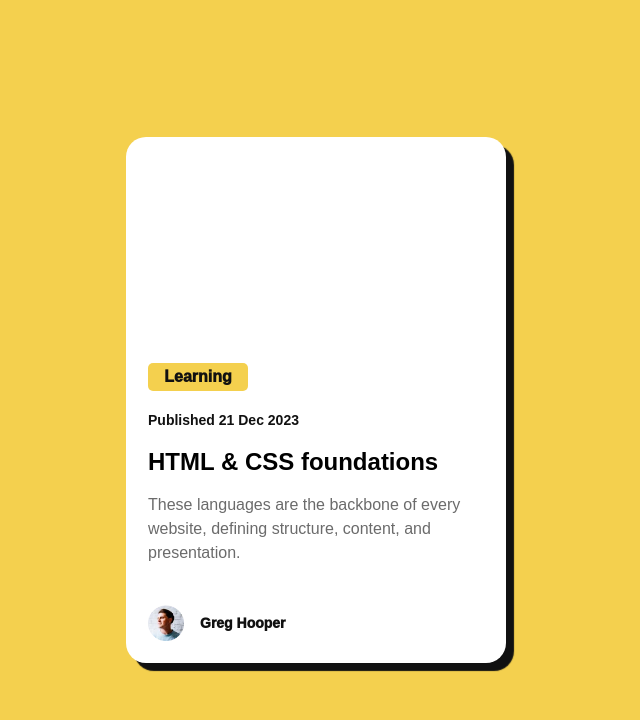
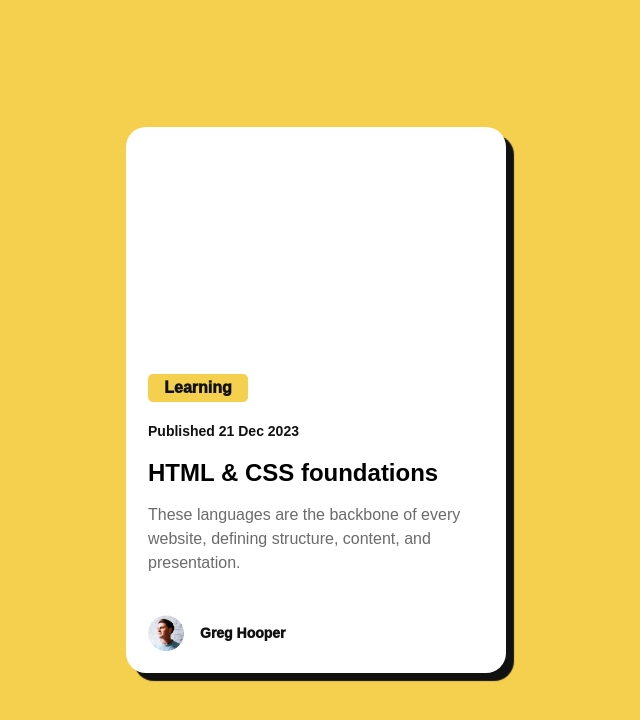
Before and after one commit to EmicJoykiller/Blog-Preview-Card, a plain HTML site: page index.html in a window 1280 px wide. Shown: the whole page, without its empty margins (324-964 px from the left). Drawn offline with Linux system fonts and the light colour scheme.

Commit message:
Update styles.css

```diff
--- a/styles.css
+++ b/styles.css
@@ -57,7 +57,7 @@ body, html{
     text-align: center;
     font-weight: 950;
     color: #111111;
-    margin-top: 0;
+
 }
 
 .text >span{
@@ -67,9 +67,10 @@ body, html{
 }
 
 .text > h1{
-   margin-bottom: 1px;
+   margin-bottom: 0px;
    font-size: 24px;
    font-weight: 900;
+
 }
 
 .text > p{
@@ -81,6 +82,7 @@ body, html{
 }
 
 .profile{
+    margin-top: 0;
     display: flex;
     align-items: center;
     flex-direction: row;
```
